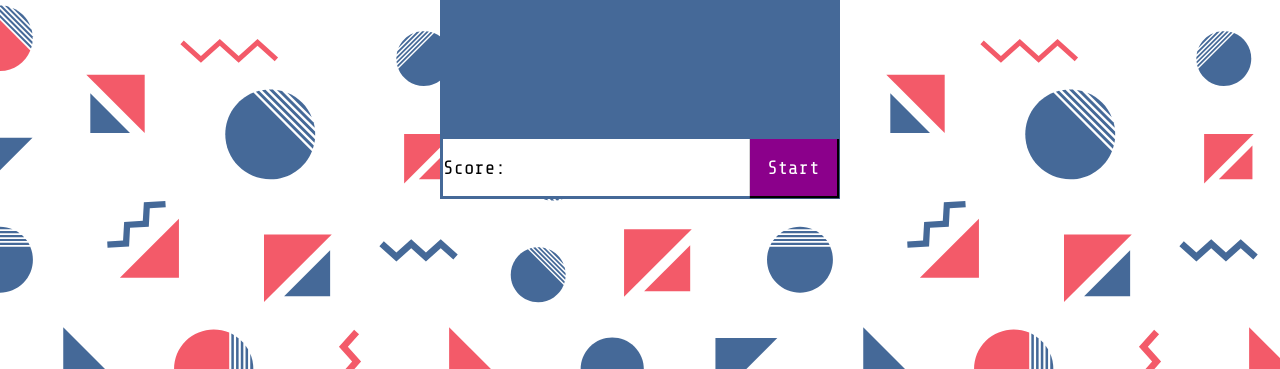
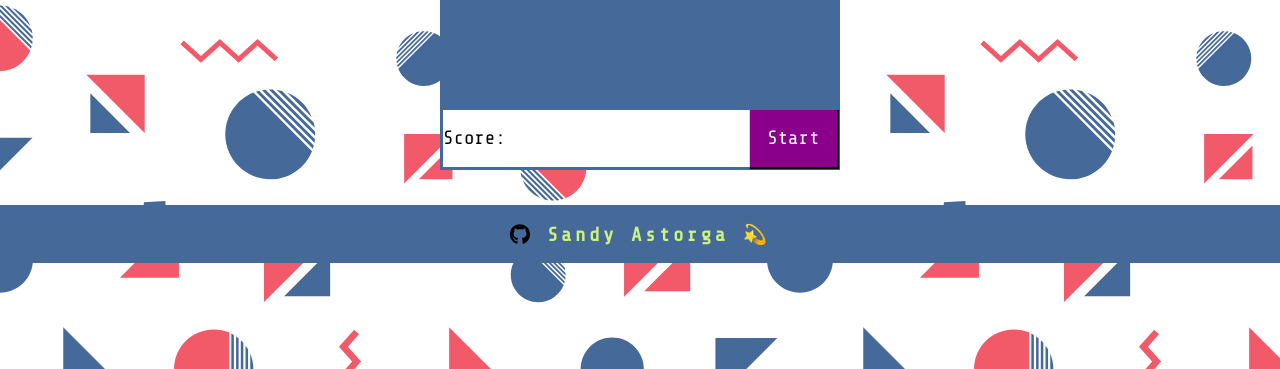
Before and after one commit to SandyAstorga/ProyectosJavascript, a plain HTML site: page JuegoSnake/index.html in a window 1280 px wide. Shown: the part 431-800 px from the top of the page. Drawn offline with nearby package versions, Linux system fonts and the light colour scheme.

Commit message:
snake_game

```diff
--- a/JuegoSnake/index.html
+++ b/JuegoSnake/index.html
@@ -27,6 +27,16 @@
             <section id="gameOver">Game Over ☹️</section>
         </div>
     </main>
+
+    <footer>
+        <svg style="width: 20px;" xmlns="http://www.w3.org/2000/svg"
+            viewBox="0 0 496 512"><!--!Font Awesome Free 6.5.2 by @fontawesome - https://fontawesome.com License - https://fontawesome.com/license/free Copyright 2024 Fonticons, Inc.-->
+            <path
+                d="M165.9 397.4c0 2-2.3 3.6-5.2 3.6-3.3 .3-5.6-1.3-5.6-3.6 0-2 2.3-3.6 5.2-3.6 3-.3 5.6 1.3 5.6 3.6zm-31.1-4.5c-.7 2 1.3 4.3 4.3 4.9 2.6 1 5.6 0 6.2-2s-1.3-4.3-4.3-5.2c-2.6-.7-5.5 .3-6.2 2.3zm44.2-1.7c-2.9 .7-4.9 2.6-4.6 4.9 .3 2 2.9 3.3 5.9 2.6 2.9-.7 4.9-2.6 4.6-4.6-.3-1.9-3-3.2-5.9-2.9zM244.8 8C106.1 8 0 113.3 0 252c0 110.9 69.8 205.8 169.5 239.2 12.8 2.3 17.3-5.6 17.3-12.1 0-6.2-.3-40.4-.3-61.4 0 0-70 15-84.7-29.8 0 0-11.4-29.1-27.8-36.6 0 0-22.9-15.7 1.6-15.4 0 0 24.9 2 38.6 25.8 21.9 38.6 58.6 27.5 72.9 20.9 2.3-16 8.8-27.1 16-33.7-55.9-6.2-112.3-14.3-112.3-110.5 0-27.5 7.6-41.3 23.6-58.9-2.6-6.5-11.1-33.3 2.6-67.9 20.9-6.5 69 27 69 27 20-5.6 41.5-8.5 62.8-8.5s42.8 2.9 62.8 8.5c0 0 48.1-33.6 69-27 13.7 34.7 5.2 61.4 2.6 67.9 16 17.7 25.8 31.5 25.8 58.9 0 96.5-58.9 104.2-114.8 110.5 9.2 7.9 17 22.9 17 46.4 0 33.7-.3 75.4-.3 83.6 0 6.5 4.6 14.4 17.3 12.1C428.2 457.8 496 362.9 496 252 496 113.3 383.5 8 244.8 8zM97.2 352.9c-1.3 1-1 3.3 .7 5.2 1.6 1.6 3.9 2.3 5.2 1 1.3-1 1-3.3-.7-5.2-1.6-1.6-3.9-2.3-5.2-1zm-10.8-8.1c-.7 1.3 .3 2.9 2.3 3.9 1.6 1 3.6 .7 4.3-.7 .7-1.3-.3-2.9-2.3-3.9-2-.6-3.6-.3-4.3 .7zm32.4 35.6c-1.6 1.3-1 4.3 1.3 6.2 2.3 2.3 5.2 2.6 6.5 1 1.3-1.3 .7-4.3-1.3-6.2-2.2-2.3-5.2-2.6-6.5-1zm-11.4-14.7c-1.6 1-1.6 3.6 0 5.9 1.6 2.3 4.3 3.3 5.6 2.3 1.6-1.3 1.6-3.9 0-6.2-1.4-2.3-4-3.3-5.6-2z" />
+        </svg>
+        <a href="https://github.com/SandyAstorga" target="_blank">Sandy Astorga 💫</a>
+    </footer>
+
 </body>
 
 </html>
--- a/JuegoSnake/style.css
+++ b/JuegoSnake/style.css
@@ -26,6 +26,7 @@
 body {
     min-height: 100vh;
     display: flex;
+    flex-direction: column;
     justify-content: center;
     align-items: center;
     background-image: url(/JuegoSnake/assets/bg.svg);
@@ -112,6 +113,24 @@ body {
     background-color: var(--foodSquare);
 }
 
+footer{
+    display: flex;
+    justify-content: center;
+    align-items: center;
+    gap: 1rem;
+    background-color: #456998;
+    padding: 1rem;
+    width: 100%;
+    text-align: center;
+}
+footer a{
+    text-decoration: none;
+    color: #ccf47f;
+    font-size: 1rem;
+    font-weight: 700;
+    letter-spacing: .2rem;
+}
+
 /* Responsive */
 @media screen and (max-width: 550px){
     .container{
```
